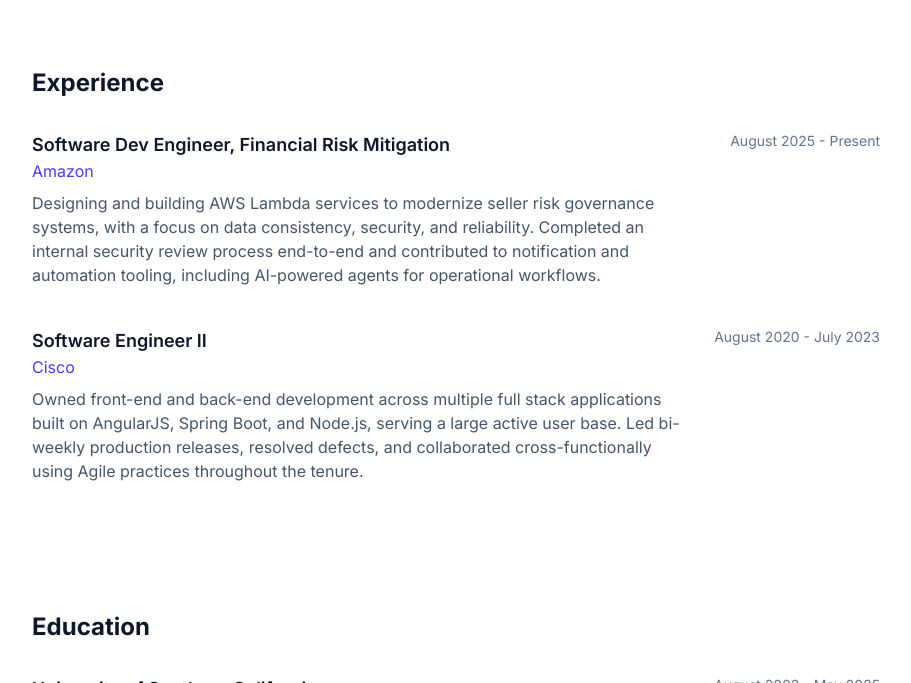
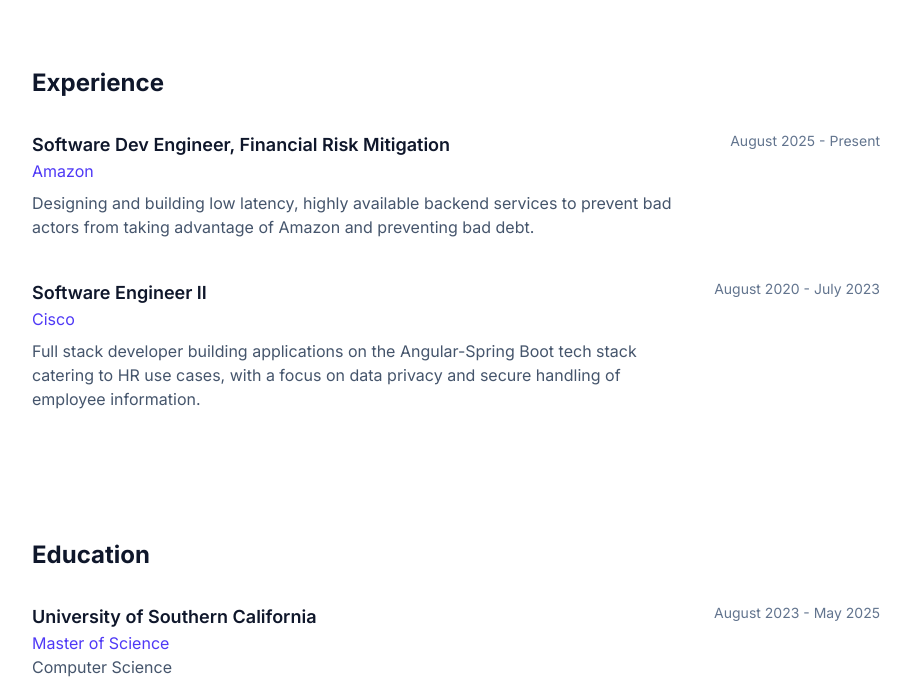
Before and after one commit to sriramv-98/sriramv-98.github.io, an Astro site: page / in a window 1280 px wide. Shown: the part 618-1301 px from the top of the page, without its empty margins (184-1095 px from the left). Built offline with nearby package versions, Linux system fonts and the light colour scheme; Astro itself is replaced by a stand-in of ours.

Commit message:
Rewrite Amazon and Cisco experience descriptions per feedback

```diff
--- a/src/pages/index.astro
+++ b/src/pages/index.astro
@@ -9,14 +9,14 @@ const experience = [
     org: 'Amazon',
     period: 'August 2025 - Present',
     description:
-      'Designing and building AWS Lambda services to modernize seller risk governance systems, with a focus on data consistency, security, and reliability. Completed an internal security review process end-to-end and contributed to notification and automation tooling, including AI-powered agents for operational workflows.',
+      'Designing and building low latency, highly available backend services to prevent bad actors from taking advantage of Amazon and preventing bad debt.',
   },
   {
     role: 'Software Engineer II',
     org: 'Cisco',
     period: 'August 2020 - July 2023',
     description:
-      'Owned front-end and back-end development across multiple full stack applications built on AngularJS, Spring Boot, and Node.js, serving a large active user base. Led bi-weekly production releases, resolved defects, and collaborated cross-functionally using Agile practices throughout the tenure.',
+      'Full stack developer building applications on the Angular-Spring Boot tech stack catering to HR use cases, with a focus on data privacy and secure handling of employee information.',
   },
 ];
 
```
